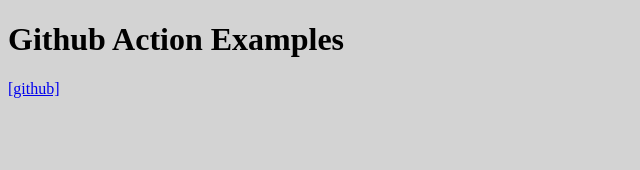
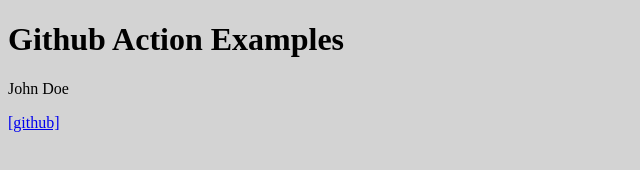
Before and after one commit to akulsr0/github-action-examples, a React (Vite) app: page / in a window 1280 px wide. Shown: the top 170 px of the page, without its empty margins (0-640 px from the left). Built offline with nearby package versions, Linux system fonts and the light colour scheme.

Commit message:
chore: test build compare

```diff
--- a/package.json
+++ b/package.json
@@ -12,10 +12,12 @@
     "format": "prettier --write './src/**/*.{js,jsx,ts,tsx,css}'"
   },
   "dependencies": {
+    "lodash": "^4.17.21",
     "react": "^18.2.0",
     "react-dom": "^18.2.0"
   },
   "devDependencies": {
+    "@types/lodash": "^4.14.195",
     "@types/node": "^18.11.18",
     "@types/react": "^18.0.26",
     "@types/react-dom": "^18.0.9",
--- a/src/App.tsx
+++ b/src/App.tsx
@@ -1,9 +1,16 @@
 import React from 'react';
+import { get } from 'lodash';
+
+const obj = {
+  name: 'John Doe',
+};
 
 export default function App() {
+  const name = get(obj, 'name');
   return (
     <main>
       <h1>Github Action Examples</h1>
+      <p>{name}</p>
       <a
         href="https://github.com/akulsr0/github-action-examples"
         target="_blank"
```
Also changed, not shown: 1 other file (tests, documents, lock files or other folders).
